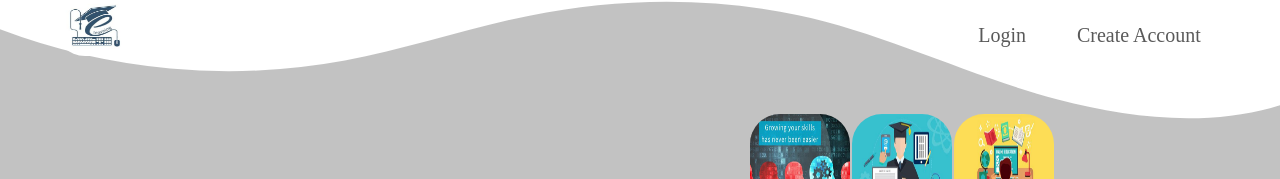
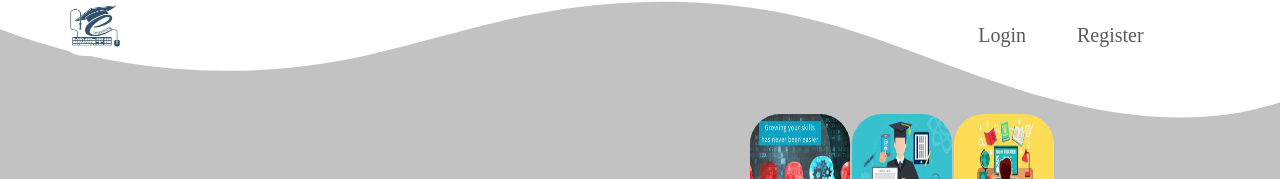
Before and after one commit to Red-stevo/E-LearningHub, a React (Vite) app in the folder student-learning-assistant/: page / in a window 1280 px wide. Shown: the top 179 px of the page. Built offline with nearby package versions, Linux system fonts and the light colour scheme; a web font is replaced by a local one.

Commit message:
Commit message >>>>> design work nicely , next up responsiveness. <<<<<

```diff
--- a/student-learning-assistant/src/AppPages/Component/NavBar.jsx
+++ b/student-learning-assistant/src/AppPages/Component/NavBar.jsx
@@ -10,7 +10,7 @@ const NavBar = () => {
         <Navbar.Collapse id="basic-navbar-nav">
             <Nav className="me-auto">
                 <NavLink id={"login"} href={"/student-assistant/login"}>Login</NavLink>
-                <NavLink id={"register"} href={"/student-assistant/register/user"}>Create Account</NavLink>
+                <NavLink id={"register"} href={"/student-assistant/register/user"}>Register</NavLink>
             </Nav>
         </Navbar.Collapse>
     </Navbar>
--- a/student-learning-assistant/src/AppPages/RoutedPages/IndexPage.jsx
+++ b/student-learning-assistant/src/AppPages/RoutedPages/IndexPage.jsx
@@ -3,6 +3,7 @@ import {refreshToken} from "../DataSource/BackEndConnection.js";
 import {useNavigate} from "react-router";
 import NavBar from "../Component/NavBar.jsx";
 import HomePageSectionA from "../Component/HomePageSectionA.jsx";
+import "./../Styles/HomePageStyles.css"
 
 export const IndexPage = () => {
 
@@ -39,11 +40,12 @@ export const IndexPage = () => {
         <div className={"home"}>
             <NavBar/>
             <HomePageSectionA/>
-            <div className="custom-shape-divider-top-1717990207">
+            <div className="custom-shape-divider-top">
                 <svg data-name="Layer 1" xmlns="http://www.w3.org/2000/svg" viewBox="0 0 1200 120"
                      preserveAspectRatio="none">
                     <path
-                        d="M321.39,56.44c58-10.79,114.16-30.13,172-41.86,82.39-16.72,168.19-17.73,250.45-.39C823.78,31,906.67,72,985.66,92.83c70.05,18.48,146.53,26.09,214.34,3V0H0V27.35A600.21,600.21,0,0,0,321.39,56.44Z"
+                        d="M321.39,56.44c58-10.79,114.16-30.13,172-41.86,82.39-16.72,168.19-17.73,250.45-.39C823.78,31,
+                        906.67,72,985.66,92.83c70.05,18.48,146.53,26.09,214.34,3V0H0V27.35A600.21,600.21,0,0,0,321.39,56.44Z"
                         className="shape-fill"></path>
                 </svg>
             </div>
--- a/student-learning-assistant/src/AppPages/Styles/HomePageStyles.css
+++ b/student-learning-assistant/src/AppPages/Styles/HomePageStyles.css
@@ -78,7 +78,7 @@
 }
 
 
-.custom-shape-divider-top-1717990207 {
+.custom-shape-divider-top {
     position: absolute;
     top: 0;
     left: 0;
@@ -87,13 +87,13 @@
     line-height: 0;
 }
 
-.custom-shape-divider-top-1717990207 svg {
+.custom-shape-divider-topsvg {
     position: relative;
     display: block;
     width: calc(101% + -5px);
     height: 100%;
 }
 
-.custom-shape-divider-top-1717990207 .shape-fill {
+.custom-shape-divider-top .shape-fill {
     fill: #FFFFFF;
 }
```
